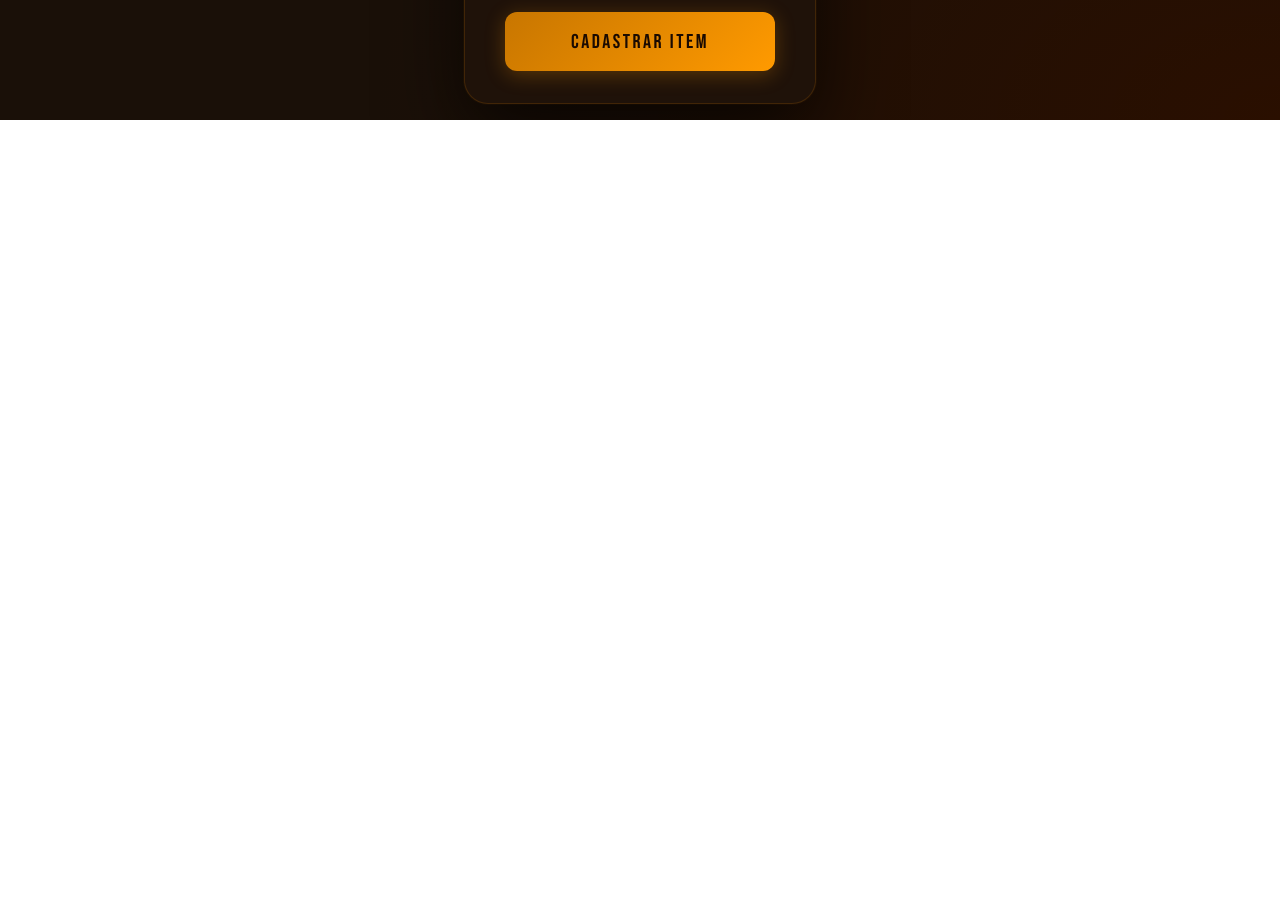
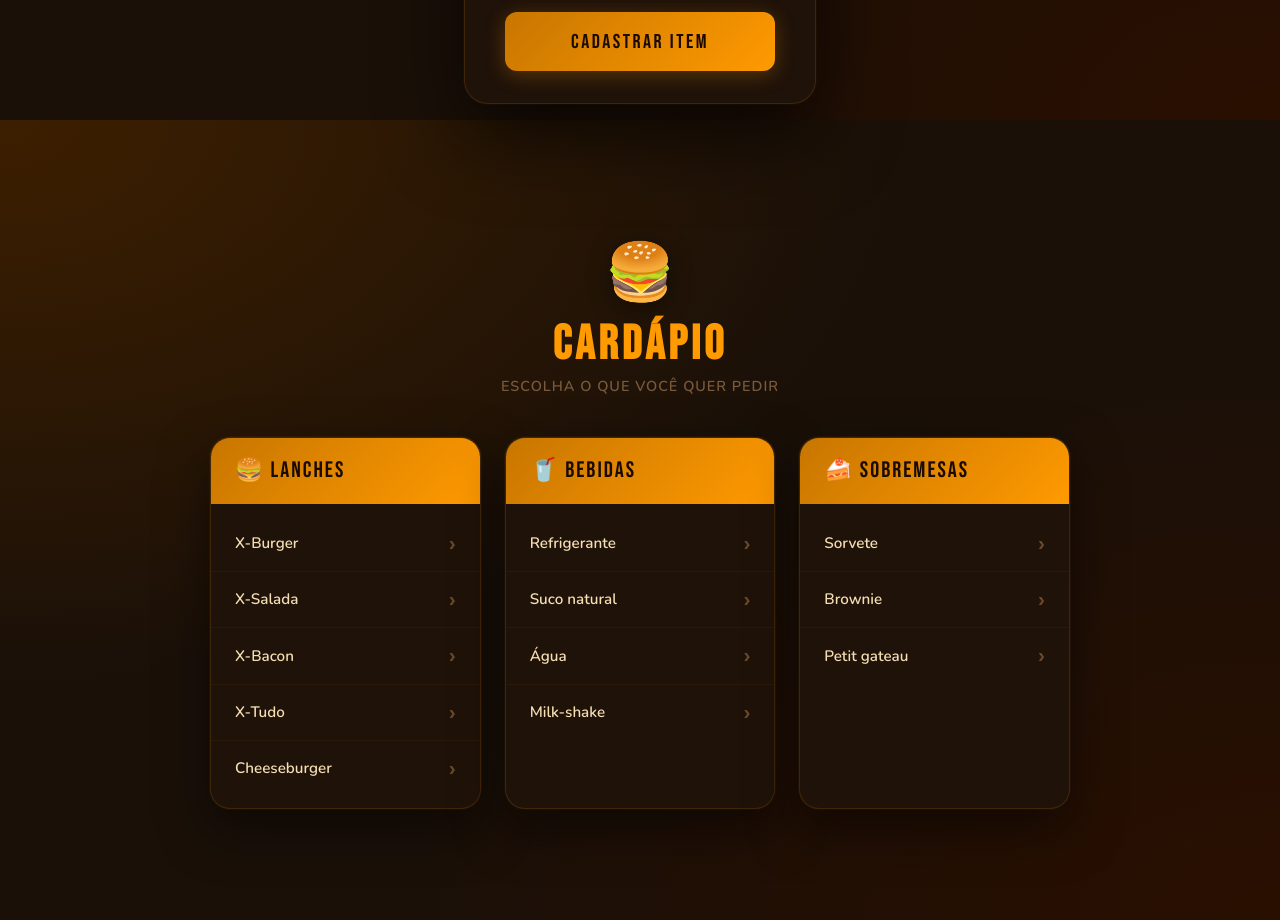
Before and after one commit to raulramosneves9-arch/cardapio-digita-vue, a Vue app: page / in a window 1280 px wide. Shown: the part 680-1600 px from the top of the page. Before the commit the page ends 800 px from the top, so only its background shows below. Built offline with nearby package versions, Linux system fonts and the light colour scheme.

Commit message:
adicionado import ListItem em app.vue

```diff
--- a/src/App.vue
+++ b/src/App.vue
@@ -1,15 +1,18 @@
 <script>
 import RegisterItem from './views/register/itemForm.vue'
+import ListItem from './views/list-cadapio/list.vue'
 
 export default {
   components: {
     RegisterItem,
+    ListItem
   }
 }
 </script>
 
 <template>
   <RegisterItem />
+  <ListItem />
 </template>
 
 <style>
```
